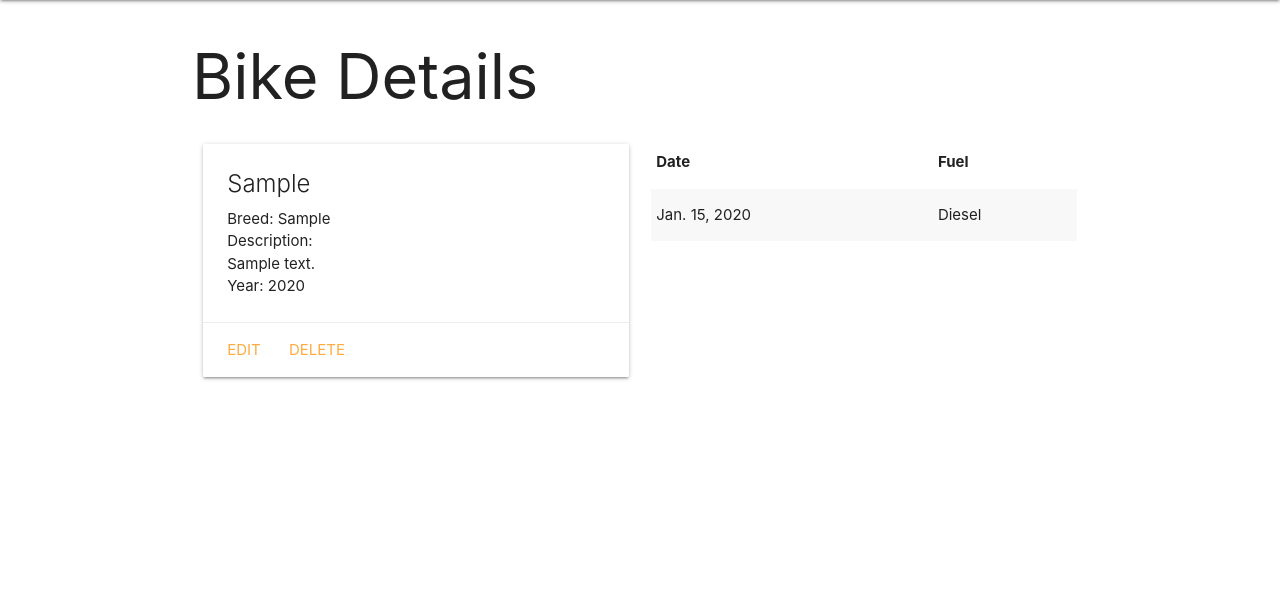
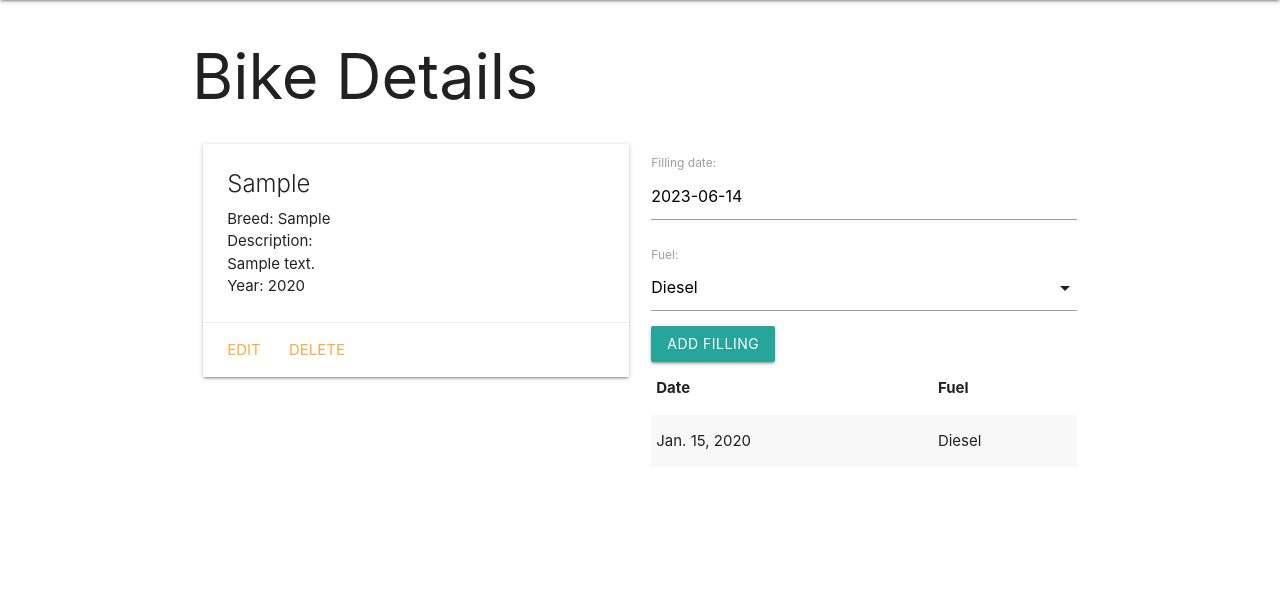
Before and after one commit to tribaaldos/finch-collector-lab, a Django app: page /bikes/1/ in a window 1280 px wide. Shown: the part 64-666 px from the top of the page. Run offline with Django 4.2, Linux system fonts and the light colour scheme; tables that the repository leaves empty hold one stand-in row (values such as "Sample post").

Commit message:
part4 done

```diff
--- /dev/null
+++ b/main_app/forms.py
@@ -0,0 +1,7 @@
+from django.forms import ModelForm
+from .models import Filling
+
+class FillingForm(ModelForm):
+    class Meta:
+        model = Filling
+        fields = ['date', 'fuel']
--- a/main_app/models.py
+++ b/main_app/models.py
@@ -36,6 +36,10 @@ class Filling(models.Model):
   )
   #create a bike_id FK
   bike = models.ForeignKey( Bike, on_delete=models.CASCADE)
+
   def __str__(self):
     # Nice method for obtaining the friendly value of a Field.choice
         return f"{self.get_fuel_display()} on {self.date}"
+
+  class Meta:
+      ordering = ['-date']
--- a/main_app/templates/base.html
+++ b/main_app/templates/base.html
@@ -8,6 +8,7 @@
   <title>Cat Collector</title>
   <link rel="stylesheet" href="https://cdnjs.cloudflare.com/ajax/libs/materialize/1.0.0/css/materialize.min.css">
   <link rel="stylesheet" type="text/css" href="{% static 'css/style.css' %}">
+  <script src="https://cdnjs.cloudflare.com/ajax/libs/materialize/1.0.0/js/materialize.min.js"></script>
 
 </head>
 <body>
--- a/main_app/templates/bikes/detail.html
+++ b/main_app/templates/bikes/detail.html
@@ -20,6 +20,12 @@
   </div>
   <!-- New Markup Below -->
   <div class="col s6">
+    <form action="{% url 'add_filling' bike.id %}" method="POST">
+      {% csrf_token %}
+      <!-- Render the inputs -->
+      {{ filling_form.as_p }}
+      <input type="submit" class="btn" value="Add Filling">
+    </form>
     <table class="striped">
       <thead>
         <tr><th>Date</th><th>Fuel</th></tr>
@@ -36,4 +42,19 @@
   </div>
   <!-- New Markup Above -->
 </div>
+
+<script>
+  const dateEl = document.getElementById('id_date');
+  M.Datepicker.init(dateEl, {
+    format: 'yyyy-mm-dd',
+    defaultDate: new Date(),
+    setDefaultDate: true,
+    autoClose: true
+  });
+
+  // add additional JS to initialize select below
+  const selectEl = document.getElementById('id_fuel');
+  M.FormSelect.init(selectEl);
+</script>
+
 {% endblock %}
--- a/main_app/urls.py
+++ b/main_app/urls.py
@@ -9,4 +9,6 @@ urlpatterns = [
   path('bike/create/', views.BikeCreate.as_view(), name='bikes_create'),
   path('bikes/<int:pk>/update/', views.BikeUpdate.as_view(), name='bikes_update'),
   path('bikes/<int:pk>/delete/', views.BikeDelete.as_view(), name='bikes_delete'),
+  path('bikes/<int:bike_id>/add_filling/', views.add_filling, name='add_filling'),
+
 ]
--- a/main_app/views.py
+++ b/main_app/views.py
@@ -1,6 +1,8 @@
 from django.shortcuts import render
 from django.views.generic.edit import CreateView, UpdateView, DeleteView
 from .models import Bike
+from .forms import FillingForm
+from django.shortcuts import render, redirect
 # Create your views here.
 def home(request):
     return render(request, 'home.html')
@@ -11,14 +13,16 @@ def about(request):
 def bikes_index(request):
   # We pass data to a template very much like we did in Express!
   bikes = Bike.objects.all()
+  filling_form = FillingForm()
   return render(request, 'bikes/index.html', {
-    'bikes': bikes
+    'bikes': bikes, 'filling_form': filling_form
   })
 
 def bikes_detail(request, bike_id):
   bike = Bike.objects.get(id=bike_id)
+  filling_form = FillingForm()
   return render(request, 'bikes/detail.html', {
-    'bike': bike
+    'bike': bike, 'filling_form': filling_form
     })
 class BikeCreate(CreateView):
   model = Bike
@@ -31,3 +35,15 @@ class BikeUpdate(UpdateView):
 class BikeDelete(DeleteView):
   model = Bike
   success_url = '/bikes'
+
+def add_filling(request, bike_id):
+  # create a ModelForm instance using the data in request.POST
+  form = FillingForm(request.POST)
+  # validate the form
+  if form.is_valid():
+    # don't save the form to the db until it
+    # has the cat_id assigned
+    new_filling = form.save(commit=False)
+    new_filling.bike_id = bike_id
+    new_filling.save()
+  return redirect('detail', bike_id=bike_id)
```
